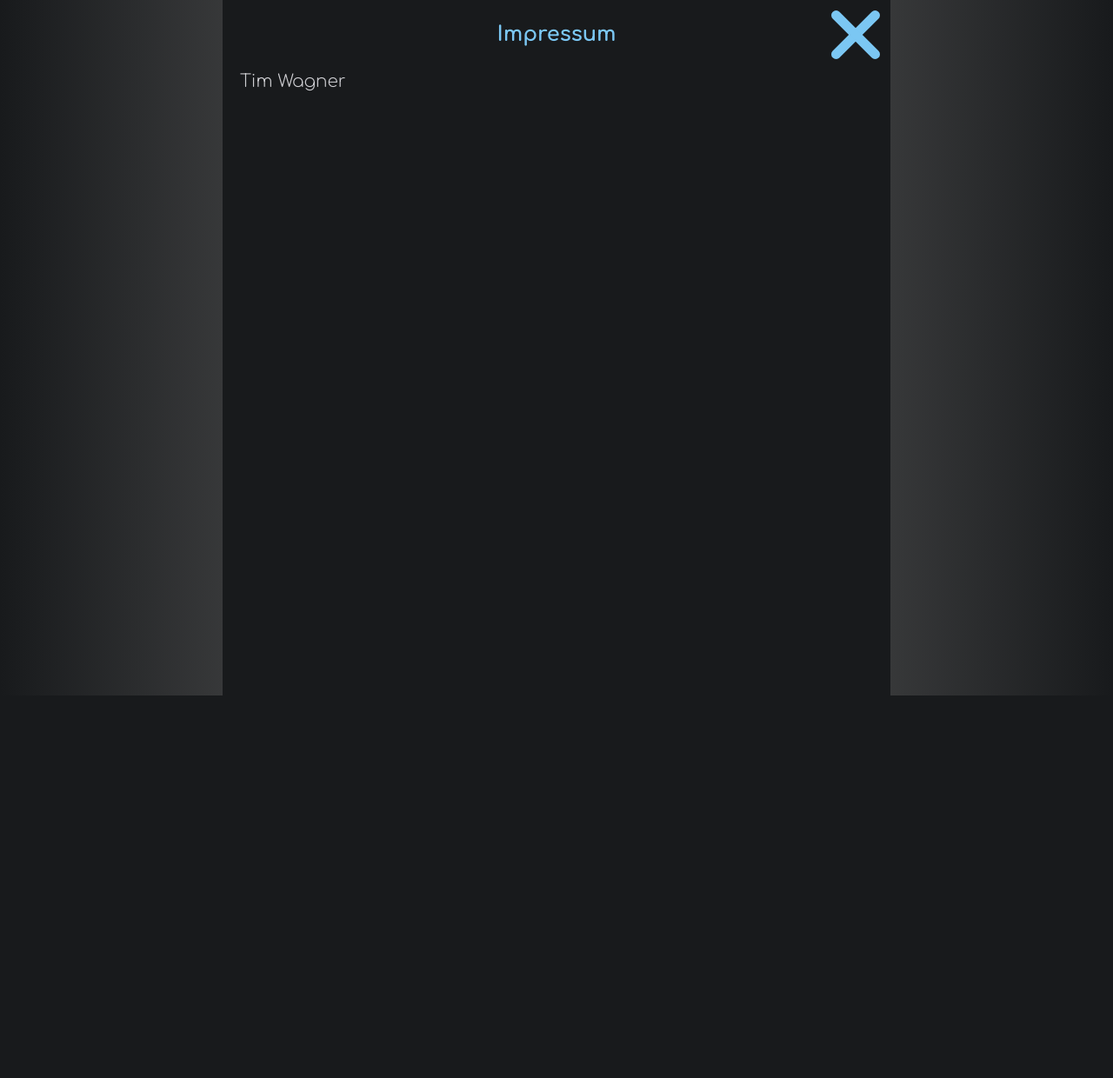
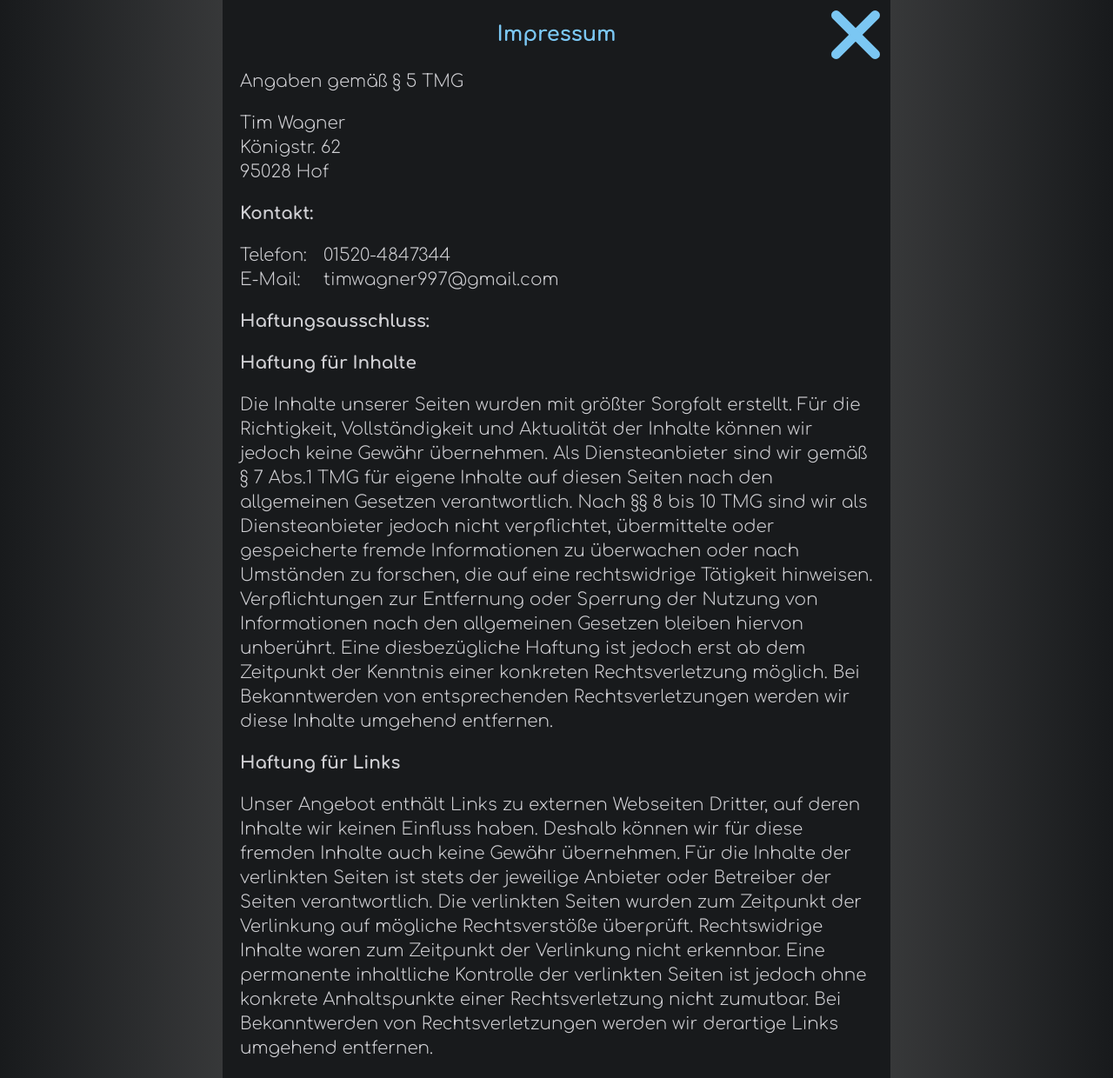
Before and after one commit to tim-w97/MyProfilePage, a React (Create React App) app: page /impressum in a window 1280 px wide. Shown: the whole page at 87% size. Before the commit the page ends 800 px from the top, so only its background shows below. Built offline with nearby package versions, Linux system fonts and the light colour scheme.

Commit message:
added text to imprint

```diff
--- a/src/pages/Imprint.js
+++ b/src/pages/Imprint.js
@@ -1,12 +1,57 @@
 import PageTemplate from "../widgets/PageTemplate";
 import DismissTopBar from "../widgets/DismissTopBar";
+import {useEffect} from "react";
 
 function Imprint() {
+    useEffect(() => window.scrollTo(0, 0));
+
     return(
         <PageTemplate>
             <DismissTopBar title='Impressum'/>
-            <div className='p-5 pt-20 h-dvh'>
-                <p>Tim Wagner</p>
+            <div className='p-5 pt-20'>
+                <p>Angaben gemäß § 5 TMG</p>
+
+                <p className='mt-5'>Tim Wagner</p>
+                <p>Königstr. 62</p>
+                <p>95028 Hof</p>
+
+                <p className='font-bold my-5'>Kontakt:</p>
+
+                <div className='flex flex-col sm:flex-row mb-5 sm:m-0'>
+                    <p className='sm:w-24'>Telefon:</p>
+                    <p>01520-4847344</p>
+                </div>
+
+                <div className='flex flex-col sm:flex-row'>
+                    <p className='sm:w-24'>E-Mail:</p>
+                    <p>timwagner997@gmail.com</p>
+                </div>
+
+                <p className='font-bold my-5'>Haftungsausschluss:</p>
+
+                <p className='font-bold my-5'>Haftung für Inhalte</p>
+
+                <p>Die Inhalte unserer Seiten wurden mit größter Sorgfalt erstellt. Für die Richtigkeit, Vollständigkeit
+                    und Aktualität der Inhalte können wir jedoch keine Gewähr übernehmen. Als Diensteanbieter sind wir
+                    gemäß § 7 Abs.1 TMG für eigene Inhalte auf diesen Seiten nach den allgemeinen Gesetzen
+                    verantwortlich. Nach §§ 8 bis 10 TMG sind wir als Diensteanbieter jedoch nicht verpflichtet,
+                    übermittelte oder gespeicherte fremde Informationen zu überwachen oder nach Umständen zu forschen,
+                    die auf eine rechtswidrige Tätigkeit hinweisen. Verpflichtungen zur Entfernung oder Sperrung der
+                    Nutzung von Informationen nach den allgemeinen Gesetzen bleiben hiervon unberührt. Eine
+                    diesbezügliche Haftung ist jedoch erst ab dem Zeitpunkt der Kenntnis einer konkreten
+                    Rechtsverletzung möglich. Bei Bekanntwerden von entsprechenden Rechtsverletzungen werden wir diese
+                    Inhalte umgehend entfernen.</p>
+
+                <p className='font-bold my-5'>Haftung für Links</p>
+
+                <p>Unser Angebot enthält Links zu externen Webseiten Dritter, auf deren Inhalte wir keinen Einfluss
+                    haben. Deshalb können wir für diese fremden Inhalte auch keine Gewähr übernehmen. Für die Inhalte
+                    der verlinkten Seiten ist stets der jeweilige Anbieter oder Betreiber der Seiten verantwortlich. Die
+                    verlinkten Seiten wurden zum Zeitpunkt der Verlinkung auf mögliche Rechtsverstöße überprüft.
+                    Rechtswidrige Inhalte waren zum Zeitpunkt der Verlinkung nicht erkennbar. Eine permanente
+                    inhaltliche Kontrolle der verlinkten Seiten ist jedoch ohne konkrete Anhaltspunkte einer
+                    Rechtsverletzung nicht zumutbar. Bei Bekanntwerden von Rechtsverletzungen werden wir derartige Links
+                    umgehend entfernen.</p>
             </div>
         </PageTemplate>
     )
```
